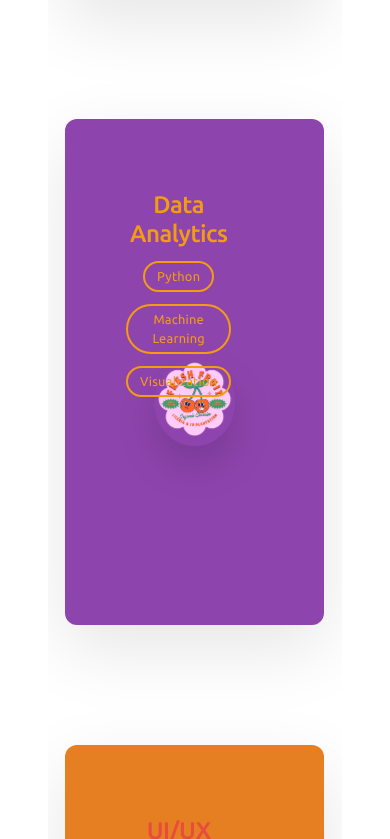
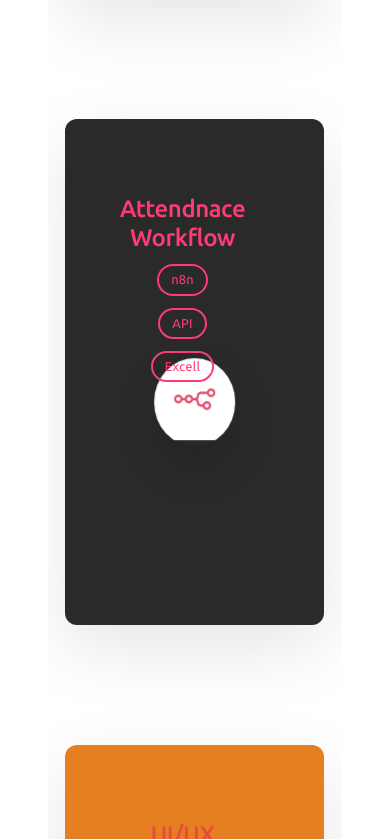
Before and after one commit to yourcoderomar/omar_website, a React (Vite) app: page / in a window 390 px wide. Shown: the part 2765-3604 px from the top of the page. Built offline with nearby package versions, Linux system fonts and the light colour scheme.

Commit message:
Refactor App.css and TestimonialSlideshow component for improved styling and mobile responsiveness. Update card colors, adjust testimonial layout for mobile views, and enhance cursor interactions. Modify home.jsx to include new card links and update content for better clarity.

```diff
--- a/src/App.css
+++ b/src/App.css
@@ -1327,8 +1327,8 @@ body.nav-open .cursor-dot {
 }
 
 .custom-scroll-stack .scroll-stack-card.next-card {
-  background: #8E44AD;
-  color: #fff;
+  background: #2a2a2a; /* Dark grey */
+  color: #ff3b73; /* Reddish pink text */
 }
 
 .custom-scroll-stack .scroll-stack-card.third-card {
@@ -1347,7 +1347,7 @@ body.nav-open .cursor-dot {
 }
 
 .custom-scroll-stack .next-card .card-title {
-  color: #F39C12; /* Golden yellow for data analytics */
+  color: #ff3b73; /* Reddish pink title */
 }
 
 .custom-scroll-stack .third-card .card-title {
@@ -1363,8 +1363,8 @@ body.nav-open .cursor-dot {
 
 .custom-scroll-stack .next-card .card-tag {
   background: transparent;
-  border: 2px solid #F39C12;
-  color: #F39C12;
+  border: 2px solid #ff3b73;
+  color: #ff3b73;
 }
 
 .custom-scroll-stack .third-card .card-tag {
@@ -1612,6 +1612,12 @@ body.nav-open .cursor-dot {
 .fourth-card { background: #1a1a1a; color: #fff; }
 .stack-card.on-top { z-index: 3; }
 
+/* Fourth card is not a full-card link */
+.fourth-card,
+.fourth-card .card-content {
+  cursor: default;
+}
+
 /* Card-specific title colors */
 .top-card .card-title {
   color: #F5F5DC; /* Beige/off-white for web development */
@@ -1644,6 +1650,14 @@ body.nav-open .cursor-dot {
   color: #E74C3C;
 }
 
+/* Nudge title and tags further up/left on first three cards */
+.custom-scroll-stack .top-card .card-left,
+.custom-scroll-stack .next-card .card-left,
+.custom-scroll-stack .third-card .card-left {
+  margin-top: -5%;
+  margin-left: -5%;
+}
+
 /* Card content layout */
 .card-content {
   display: flex;
@@ -1651,6 +1665,15 @@ body.nav-open .cursor-dot {
   padding: 2rem 3rem 3rem 2rem;
   position: relative;
   align-items: flex-start;
+}
+
+/* Full-card link wrapper */
+.card-link {
+  display: block;
+  width: 100%;
+  height: 100%;
+  text-decoration: none;
+  color: inherit;
 }
 
 .card-left {
@@ -1717,16 +1740,16 @@ body.nav-open .cursor-dot {
 }
 
 /* Card hover effects */
-.card-content:hover .card-image-wrapper {
+.scroll-stack-card:hover .card-image-wrapper {
   transform: scale(1.1);
 }
 
-.card-content:hover .card-image {
+.scroll-stack-card:hover .card-image {
   transform: scale(1.05);
 }
 
 /* Background overlay for darkening effect */
-.card-content::before {
+.scroll-stack-card::before {
   content: '';
   position: absolute;
   top: 0;
@@ -1739,7 +1762,7 @@ body.nav-open .cursor-dot {
   z-index: 0;
 }
 
-.card-content:hover::before {
+.scroll-stack-card:hover::before {
   background: rgba(0, 0, 0, 0.2);
 }
 
@@ -1818,19 +1841,19 @@ body.nav-open .cursor-dot {
 }
 
 /* Remove hover effects for fourth card */
-.fourth-card .card-content:hover .card-image-wrapper {
+.fourth-card:hover .card-image-wrapper {
   transform: none;
 }
 
-.fourth-card .card-content:hover .card-image {
+.fourth-card:hover .card-image {
   transform: none;
 }
 
-.fourth-card .card-content::before {
+.fourth-card::before {
   display: none;
 }
 
-.fourth-card .card-content:hover::before {
+.fourth-card:hover::before {
   display: none;
 }
 
@@ -2625,19 +2648,28 @@ body.nav-open .cursor-dot {
   background: transparent;
   border-radius: 0;
   padding: 0;
-  width: 12%; /* Even smaller width to fit more testimonials */
+  width: 12.2%; /* Show 4 items in view */
   flex-shrink: 0;
   margin-right: 0.5rem;
 }
 
+/* Mobile: show one testimonial per view */
+@media (max-width: 768px) {
+  .testimonial-item {
+    width: 100%;
+    margin-right: 0;
+  }
+}
+
 
 .testimonial-image {
-  width: 100%;
+  width: 80%;
   aspect-ratio: 1 / 1;
   border-radius: 12px;
   overflow: hidden;
   flex-shrink: 0;
   position: relative;
+  margin: 0 auto;
 }
 
 .testimonial-image img {
@@ -2671,19 +2703,18 @@ body.nav-open .cursor-dot {
 }
 
 .testimonial-name {
-  font-size: 2rem;
+  font-size: clamp(1.1rem, 1.8vw, 1.6rem);
   font-weight: 500;
   margin: 0 0 0.8rem 0;
   color: #111;
-  line-height: 1.3;
+  line-height: 1.4;
   width: 100% !important;
   max-width: none !important;
+}
+
+.testimonial-text {
+  font-size: clamp(0.85rem, 1.2vw, 1rem);
   line-height: 1.5;
-}
-
-.testimonial-text {
-  font-size: 1.2rem;
-  line-height: 1.4;
   color: #666;
   margin: 0 0 2rem 0;
   width: 100% !important;
@@ -2761,8 +2792,25 @@ body.nav-open .cursor-dot {
     gap: 1rem;
   }
 
+  /* Hide navigation buttons on mobile */
+  .testimonial-nav {
+    display: none;
+  }
+
   .testimonial-image {
+    width: 70%;
     aspect-ratio: 1 / 1;
+  }
+
+  /* Mobile: indent content and narrow text width */
+  .testimonial-content {
+    padding-left: 5%;
+  }
+
+  .testimonial-name,
+  .testimonial-text {
+    width: auto !important;
+    max-width: 85% !important;
   }
 
   .testimonial-name {
--- a/src/components/TestimonialSlideshow.jsx
+++ b/src/components/TestimonialSlideshow.jsx
@@ -10,64 +10,56 @@ const TestimonialSlideshow = () => {
       image: '/images/1.png',
       tag: 'Client work',
       name: 'Time for a burst of courage',
-      testimonial: 'Laila follows the sun south and finds it between paella and tinto verano. Time out in Valencia. Vamos!',
-      link: 'read more'
+      testimonial: 'Laila follows the sun south and finds it between paella and tinto verano. Time out in Valencia. Vamos!'
     },
     {
       id: 2,
       image: '/images/2.png',
       tag: 'Client work',
       name: 'An unforgettable trip to Copenhagen',
-      testimonial: 'Where to eat, shop and chill in the Danish design capital.',
-      link: 'read more'
+      testimonial: 'Where to eat, shop and chill in the Danish design capital.'
     },
     {
       id: 3,
       image: '/images/3.png',
       tag: 'Client work',
       name: 'Hej fra København!',
-      testimonial: 'Michelle is experiencing her first time out in the Danish design capital.',
-      link: 'read more'
+      testimonial: 'Michelle is experiencing her first time out in the Danish design capital.'
     },
     {
       id: 4,
       image: '/images/4.png',
       tag: 'Client work',
       name: 'Among Chilangos and nomads',
-      testimonial: 'Dripping tacos, boiling stadiums, and hip co-working spaces. Time out in Mexico City!',
-      link: 'read more'
+      testimonial: 'Dripping tacos, boiling stadiums, and hip co-working spaces. Time out in Mexico City!'
     },
     {
       id: 5,
       image: '/images/hero1.jpg',
       tag: 'Project',
       name: 'Modern web solutions',
-      testimonial: 'Creating responsive and interactive websites that deliver exceptional user experiences.',
-      link: 'read more'
+      testimonial: 'Creating responsive and interactive websites that deliver exceptional user experiences.'
     },
     {
       id: 6,
       image: '/images/hero2.jpg',
       tag: 'Project',
       name: 'Data visualization mastery',
-      testimonial: 'Transforming complex data into beautiful, insightful visual stories.',
-      link: 'read more'
+      testimonial: 'Transforming complex data into beautiful, insightful visual stories.'
     },
     {
       id: 7,
       image: '/images/hero3.jpg',
       tag: 'Project',
       name: 'UI/UX design excellence',
-      testimonial: 'Crafting intuitive interfaces that users love and businesses trust.',
-      link: 'read more'
+      testimonial: 'Crafting intuitive interfaces that users love and businesses trust.'
     },
     {
       id: 8,
       image: '/images/hero4.jpg',
       tag: 'Project',
       name: 'Full-stack development',
-      testimonial: 'Building robust applications from concept to deployment.',
-      link: 'read more'
+      testimonial: 'Building robust applications from concept to deployment.'
     }
   ]
 
@@ -77,7 +69,8 @@ const TestimonialSlideshow = () => {
   const goNext = () => {
     setCurrentSet((prev) => {
       const next = (prev + 1) % totalTestimonials
-      setScrollOffset(next * 15) // Each testimonial move is 15% (100% / ~6-7 visible)
+      const isMobile = window.innerWidth <= 768
+      setScrollOffset(next * (isMobile ? 100 : 13)) // 100% on mobile, 13% desktop
       return next
     })
   }
@@ -85,14 +78,16 @@ const TestimonialSlideshow = () => {
   const goPrev = () => {
     setCurrentSet((prev) => {
       const next = (prev - 1 + totalTestimonials) % totalTestimonials
-      setScrollOffset(next * 15) // Each testimonial move is 15%
+      const isMobile = window.innerWidth <= 768
+      setScrollOffset(next * (isMobile ? 100 : 13))
       return next
     })
   }
 
   const goToSet = (index) => {
     setCurrentSet(index)
-    setScrollOffset(index * 15) // Each testimonial move is 15%
+    const isMobile = window.innerWidth <= 768
+    setScrollOffset(index * (isMobile ? 100 : 13))
   }
 
   // Handle horizontal scroll for navigation
@@ -163,7 +158,6 @@ const TestimonialSlideshow = () => {
               <div className="testimonial-content">
                 <h4 className="testimonial-name">{testimonial.name}</h4>
                 <p className="testimonial-text">{testimonial.testimonial}</p>
-                <span className="testimonial-link">{testimonial.link}</span>
               </div>
             </div>
           ))}
--- a/src/pages/home.jsx
+++ b/src/pages/home.jsx
@@ -282,12 +282,13 @@ function Home() {
         // Remove all cursor classes first
         dot.classList.remove('large', 'small')
 
-        if (interactive || onTestimonial) {
+        // Prioritize first three cards over generic interactive elements
+        if (onFirstThreeCards) {
+          dot.classList.add('large') // Enlarge for first 3 cards only
+          dot.textContent = 'VIEW PROJECT'
+        } else if (interactive || onTestimonial) {
           dot.classList.add('small') // Shrink for interactive elements and testimonials
           dot.textContent = ''
-        } else if (onFirstThreeCards) {
-          dot.classList.add('large') // Enlarge for first 3 cards only
-          dot.textContent = 'VIEW PROJECT'
         } else {
           dot.textContent = '' // Normal cursor for fourth card and everything else
         }
@@ -585,6 +586,7 @@ function Home() {
             className="custom-scroll-stack"
           >
             <ScrollStackItem itemClassName="top-card">
+              <a className='card-link' href="#back-to-home">
               <div className='card-content'>
                 <div className='card-left'>
                   <h3 className='card-title'>BACK-TO-HOME</h3>
@@ -602,27 +604,31 @@ function Home() {
                   </div>
                 </div>
               </div>
+              </a>
             </ScrollStackItem>
 
             <ScrollStackItem itemClassName="next-card">
+              <a className='card-link' href="#data-analytics">
               <div className='card-content'>
                 <div className='card-left'>
-                  <h3 className='card-title'>Data Analytics</h3>
+                  <h3 className='card-title'>Attendnace Workflow</h3>
                   <div className='card-tags'>
-                    <span className='card-tag'>Python</span>
-                    <span className='card-tag'>Machine Learning</span>
-                    <span className='card-tag'>Visualization</span>
+                    <span className='card-tag'>n8n</span>
+                    <span className='card-tag'>API</span>
+                    <span className='card-tag'>Excell</span>
                   </div>
                 </div>
                 <div className='card-center'>
                   <div className='card-image-wrapper'>
-                    <img src='/images/2.png' alt='Data Analytics' className='card-image' />
+                    <img src='/images/n8n.jpg' alt='Data Analytics' className='card-image' />
                   </div>
                 </div>
               </div>
+              </a>
             </ScrollStackItem>
 
             <ScrollStackItem itemClassName="third-card">
+              <a className='card-link' href="#ui-ux-design">
               <div className='card-content'>
                 <div className='card-left'>
                   <h3 className='card-title'>UI/UX Design</h3>
@@ -638,6 +644,7 @@ function Home() {
                   </div>
                 </div>
               </div>
+              </a>
             </ScrollStackItem>
 
             <ScrollStackItem itemClassName="fourth-card">
```
Also changed, not shown: public/images/n8n.jpg (added).
